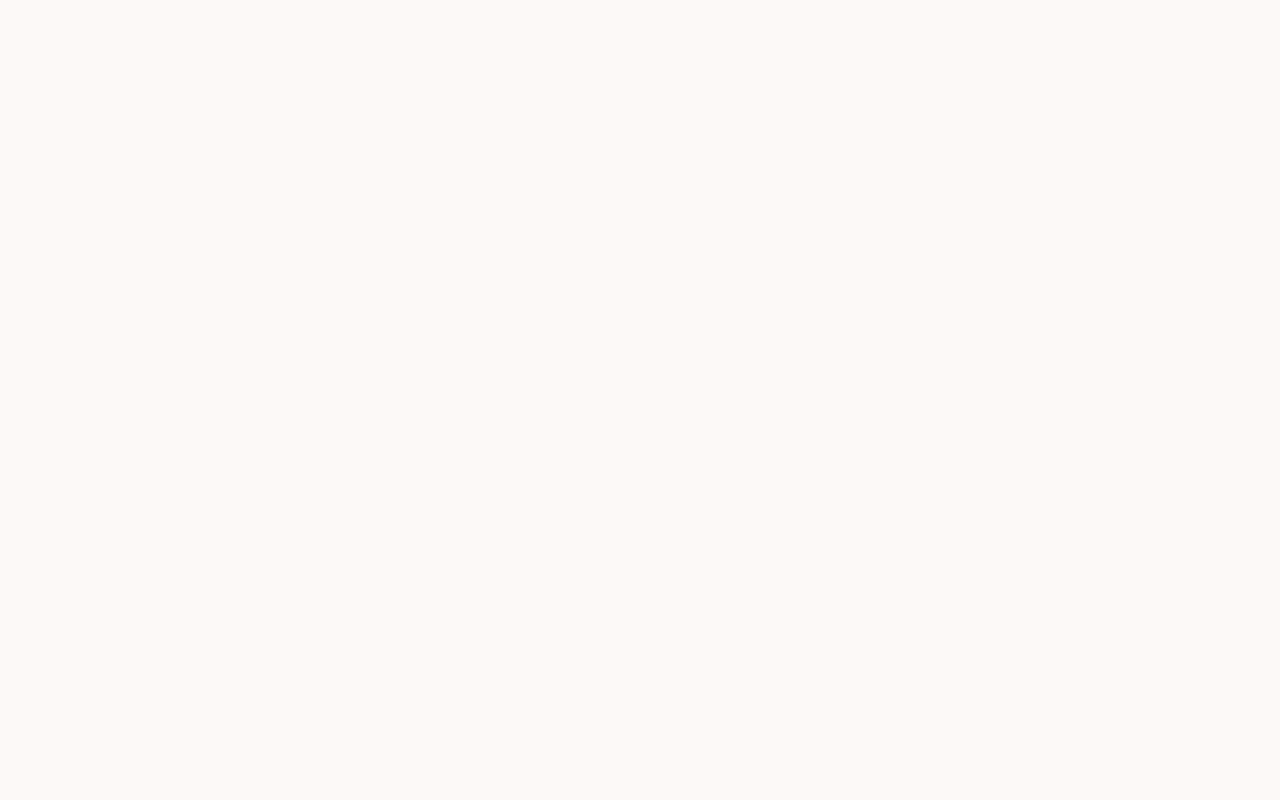
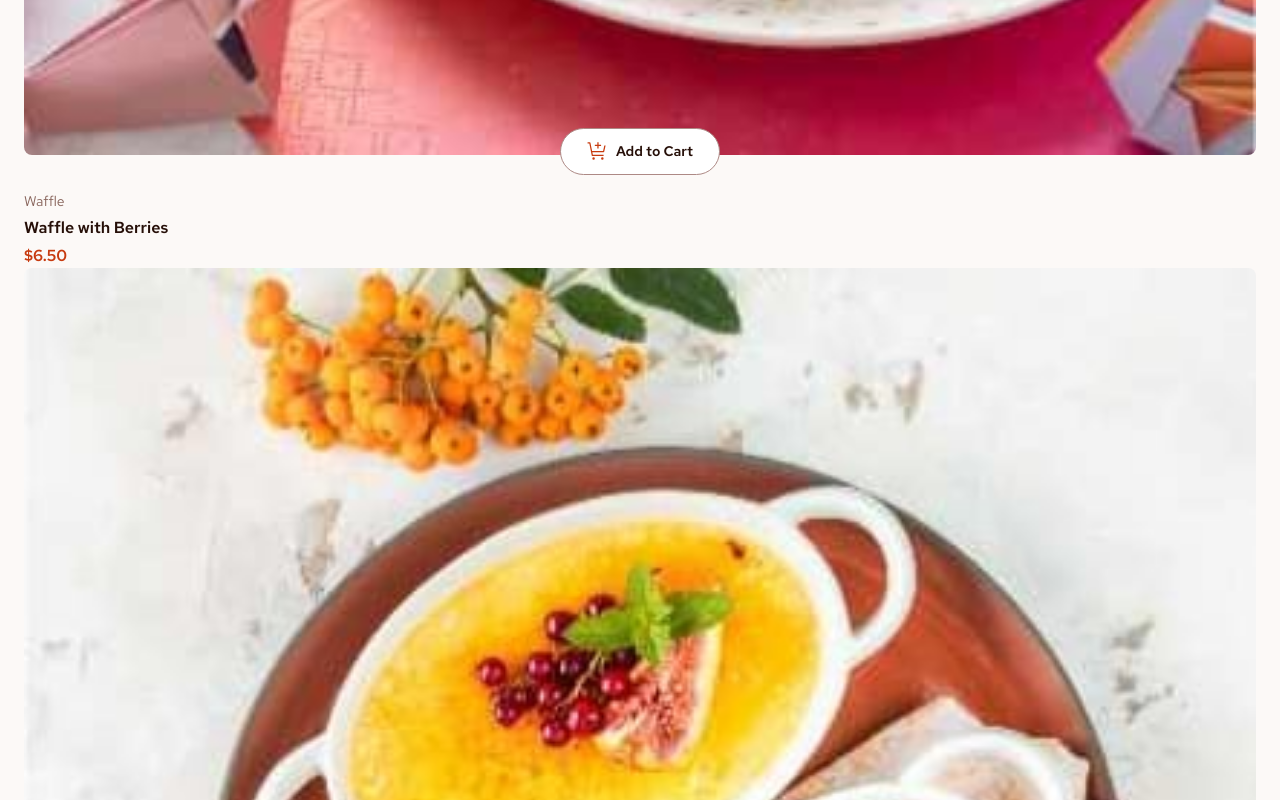
Before and after one commit to delroscol98/Product-Cart, a React (Vite) app: page / in a window 1280 px wide. Shown: the part 1160-1960 px from the top of the page. Before the commit the page ends 800 px from the top, so only its background shows below. Built offline with nearby package versions, Linux system fonts and the light colour scheme; data requests are answered from the project's data file.

Commit message:
dessert fetched and styled

```diff
--- a/data/data.json
+++ b/data/data.json
@@ -2,10 +2,10 @@
   "desserts": [
     {
       "image": {
-        "thumbnail": "./assets/images/image-waffle-thumbnail.jpg",
-        "mobile": "./assets/images/image-waffle-mobile.jpg",
-        "tablet": "./assets/images/image-waffle-tablet.jpg",
-        "desktop": "./assets/images/image-waffle-desktop.jpg"
+        "thumbnail": "../images/image-waffle-thumbnail.jpg",
+        "mobile": "../images/image-waffle-mobile.jpg",
+        "tablet": "../images/image-waffle-tablet.jpg",
+        "desktop": "../images/image-waffle-desktop.jpg"
       },
       "name": "Waffle with Berries",
       "category": "Waffle",
@@ -13,10 +13,10 @@
     },
     {
       "image": {
-        "thumbnail": "./assets/images/image-creme-brulee-thumbnail.jpg",
-        "mobile": "./assets/images/image-creme-brulee-mobile.jpg",
-        "tablet": "./assets/images/image-creme-brulee-tablet.jpg",
-        "desktop": "./assets/images/image-creme-brulee-desktop.jpg"
+        "thumbnail": "../images/image-creme-brulee-thumbnail.jpg",
+        "mobile": "../images/image-creme-brulee-mobile.jpg",
+        "tablet": "../images/image-creme-brulee-tablet.jpg",
+        "desktop": "../images/image-creme-brulee-desktop.jpg"
       },
       "name": "Vanilla Bean Crème Brûlée",
       "category": "Crème Brûlée",
@@ -24,10 +24,10 @@
     },
     {
       "image": {
-        "thumbnail": "./assets/images/image-macaron-thumbnail.jpg",
-        "mobile": "./assets/images/image-macaron-mobile.jpg",
-        "tablet": "./assets/images/image-macaron-tablet.jpg",
-        "desktop": "./assets/images/image-macaron-desktop.jpg"
+        "thumbnail": "../images/image-macaron-thumbnail.jpg",
+        "mobile": "../images/image-macaron-mobile.jpg",
+        "tablet": "../images/image-macaron-tablet.jpg",
+        "desktop": "../images/image-macaron-desktop.jpg"
       },
       "name": "Macaron Mix of Five",
       "category": "Macaron",
@@ -35,10 +35,10 @@
     },
     {
       "image": {
-        "thumbnail": "./assets/images/image-tiramisu-thumbnail.jpg",
-        "mobile": "./assets/images/image-tiramisu-mobile.jpg",
-        "tablet": "./assets/images/image-tiramisu-tablet.jpg",
-        "desktop": "./assets/images/image-tiramisu-desktop.jpg"
+        "thumbnail": "../images/image-tiramisu-thumbnail.jpg",
+        "mobile": "../images/image-tiramisu-mobile.jpg",
+        "tablet": "../images/image-tiramisu-tablet.jpg",
+        "desktop": "../images/image-tiramisu-desktop.jpg"
       },
       "name": "Classic Tiramisu",
       "category": "Tiramisu",
@@ -46,10 +46,10 @@
     },
     {
       "image": {
-        "thumbnail": "./assets/images/image-baklava-thumbnail.jpg",
-        "mobile": "./assets/images/image-baklava-mobile.jpg",
-        "tablet": "./assets/images/image-baklava-tablet.jpg",
-        "desktop": "./assets/images/image-baklava-desktop.jpg"
+        "thumbnail": "../images/image-baklava-thumbnail.jpg",
+        "mobile": "../images/image-baklava-mobile.jpg",
+        "tablet": "../images/image-baklava-tablet.jpg",
+        "desktop": "../images/image-baklava-desktop.jpg"
       },
       "name": "Pistachio Baklava",
       "category": "Baklava",
@@ -57,10 +57,10 @@
     },
     {
       "image": {
-        "thumbnail": "./assets/images/image-meringue-thumbnail.jpg",
-        "mobile": "./assets/images/image-meringue-mobile.jpg",
-        "tablet": "./assets/images/image-meringue-tablet.jpg",
-        "desktop": "./assets/images/image-meringue-desktop.jpg"
+        "thumbnail": "../images/image-meringue-thumbnail.jpg",
+        "mobile": "../images/image-meringue-mobile.jpg",
+        "tablet": "../images/image-meringue-tablet.jpg",
+        "desktop": "../images/image-meringue-desktop.jpg"
       },
       "name": "Lemon Meringue Pie",
       "category": "Pie",
@@ -68,10 +68,10 @@
     },
     {
       "image": {
-        "thumbnail": "./assets/images/image-cake-thumbnail.jpg",
-        "mobile": "./assets/images/image-cake-mobile.jpg",
-        "tablet": "./assets/images/image-cake-tablet.jpg",
-        "desktop": "./assets/images/image-cake-desktop.jpg"
+        "thumbnail": "../images/image-cake-thumbnail.jpg",
+        "mobile": "../images/image-cake-mobile.jpg",
+        "tablet": "../images/image-cake-tablet.jpg",
+        "desktop": "../images/image-cake-desktop.jpg"
       },
       "name": "Red Velvet Cake",
       "category": "Cake",
@@ -79,10 +79,10 @@
     },
     {
       "image": {
-        "thumbnail": "./assets/images/image-brownie-thumbnail.jpg",
-        "mobile": "./assets/images/image-brownie-mobile.jpg",
-        "tablet": "./assets/images/image-brownie-tablet.jpg",
-        "desktop": "./assets/images/image-brownie-desktop.jpg"
+        "thumbnail": "../images/image-brownie-thumbnail.jpg",
+        "mobile": "../images/image-brownie-mobile.jpg",
+        "tablet": "../images/image-brownie-tablet.jpg",
+        "desktop": "../images/image-brownie-desktop.jpg"
       },
       "name": "Salted Caramel Brownie",
       "category": "Brownie",
@@ -90,10 +90,10 @@
     },
     {
       "image": {
-        "thumbnail": "./assets/images/image-panna-cotta-thumbnail.jpg",
-        "mobile": "./assets/images/image-panna-cotta-mobile.jpg",
-        "tablet": "./assets/images/image-panna-cotta-tablet.jpg",
-        "desktop": "./assets/images/image-panna-cotta-desktop.jpg"
+        "thumbnail": "../images/image-panna-cotta-thumbnail.jpg",
+        "mobile": "../images/image-panna-cotta-mobile.jpg",
+        "tablet": "../images/image-panna-cotta-tablet.jpg",
+        "desktop": "../images/image-panna-cotta-desktop.jpg"
       },
       "name": "Vanilla Panna Cotta",
       "category": "Panna Cotta",
--- a/src/App.jsx
+++ b/src/App.jsx
@@ -1,9 +1,12 @@
 import Menu from "./components/Menu/Menu";
+import MenuList from "./components/DessertList/DessertList";
 
 function App() {
   return (
     <>
-      <Menu />
+      <Menu>
+        <MenuList />
+      </Menu>
     </>
   );
 }
--- /dev/null
+++ b/src/components/DessertItem/DessertItem.jsx
@@ -0,0 +1,33 @@
+import styles from "./DessertItem.module.css";
+
+function DessertItem({ dessert }) {
+  return (
+    <article className={styles.dessert}>
+      <picture>
+        <source media="(max-width: 425px)" srcSet={dessert.image.mobile} />
+        <source media="(min-width: 768px)" srcSet={dessert.image.tablet} />
+        <source media="(min-width: 1024px)" srcSet={dessert.image.desktop} />
+        <img
+          className={styles.dessert__image}
+          src={dessert.image.desktop}
+          alt={dessert.name}
+        />
+      </picture>
+      <button className={`${styles.dessert__cta} para-3`}>
+        <img src="../../images/icon-add-to-cart.svg" alt="icon add to cart" />
+        Add to Cart
+      </button>
+      <article className={styles.dessert__text}>
+        <h3 className={`${styles.dessert__category} para-2`}>
+          {dessert.category}
+        </h3>
+        <p className={`${styles.dessert__name} para-1`}>{dessert.name}</p>
+        <p className={`${styles.dessert__price} para-1`}>
+          ${dessert.price.toFixed(2)}
+        </p>
+      </article>
+    </article>
+  );
+}
+
+export default DessertItem;
--- /dev/null
+++ b/src/components/DessertItem/DessertItem.module.css
@@ -0,0 +1,42 @@
+.dessert {
+  display: grid;
+}
+
+.dessert__image {
+  width: 100%;
+  border-radius: var(--gap-2);
+}
+
+.dessert__cta {
+  justify-self: center;
+  margin-top: -3rem;
+  margin-bottom: var(--gap-4);
+  width: 16rem;
+  background: var(--white);
+  padding: var(--gap-3);
+  border: 1px solid var(--rose-400);
+  border-radius: var(--gap-7);
+  display: flex;
+  gap: var(--gap-2);
+  align-items: center;
+  justify-content: center;
+  font-family: "Red Hat Text", sans-serif;
+  color: var(--rose-900);
+}
+
+.dessert__text {
+  display: grid;
+  gap: var(--gap-1);
+}
+
+.dessert__category {
+  color: var(--rose-500);
+}
+
+.dessert__name {
+  color: var(--rose-900);
+}
+
+.dessert__price {
+  color: var(--red);
+}
--- /dev/null
+++ b/src/components/DessertList/DessertList.jsx
@@ -0,0 +1,64 @@
+import { useEffect, useReducer } from "react";
+import DessertItem from "../DessertItem/DessertItem";
+
+const BASE_URL = "http://localhost:8000/desserts";
+
+const initialState = {
+  isLoading: false,
+  desserts: [],
+  error: "",
+};
+
+const reducer = (state, action) => {
+  switch (action.type) {
+    case "loading":
+      return {
+        ...state,
+        isLoading: true,
+      };
+    case "desserts/loaded":
+      return {
+        ...state,
+        isLoading: false,
+        desserts: action.payload,
+      };
+    case "rejected":
+      return {
+        ...state,
+        isLoading: false,
+        error: action.payload,
+      };
+    default:
+      throw new Error("Action not recognised");
+  }
+};
+
+function MenuList() {
+  const [{ isLoading, desserts }, dispatch] = useReducer(reducer, initialState);
+
+  useEffect(() => {
+    const fetchDesserts = async () => {
+      dispatch({ type: "loading" });
+      try {
+        const res = await fetch(BASE_URL);
+        const data = await res.json();
+        dispatch({ type: "desserts/loaded", payload: data });
+      } catch (err) {
+        console.log(err);
+        dispatch({ type: "rejected", payload: "Unable to fetch desserts" });
+      }
+    };
+
+    fetchDesserts();
+  }, []);
+
+  return (
+    <section className="menulist">
+      {desserts.map((dessert) => (
+        <DessertItem key={dessert.id} dessert={dessert} />
+      ))}
+    </section>
+  );
+}
+
+export default MenuList;
```
Also changed, not shown: src/components/DessertList/DessertList.module.css (added).
